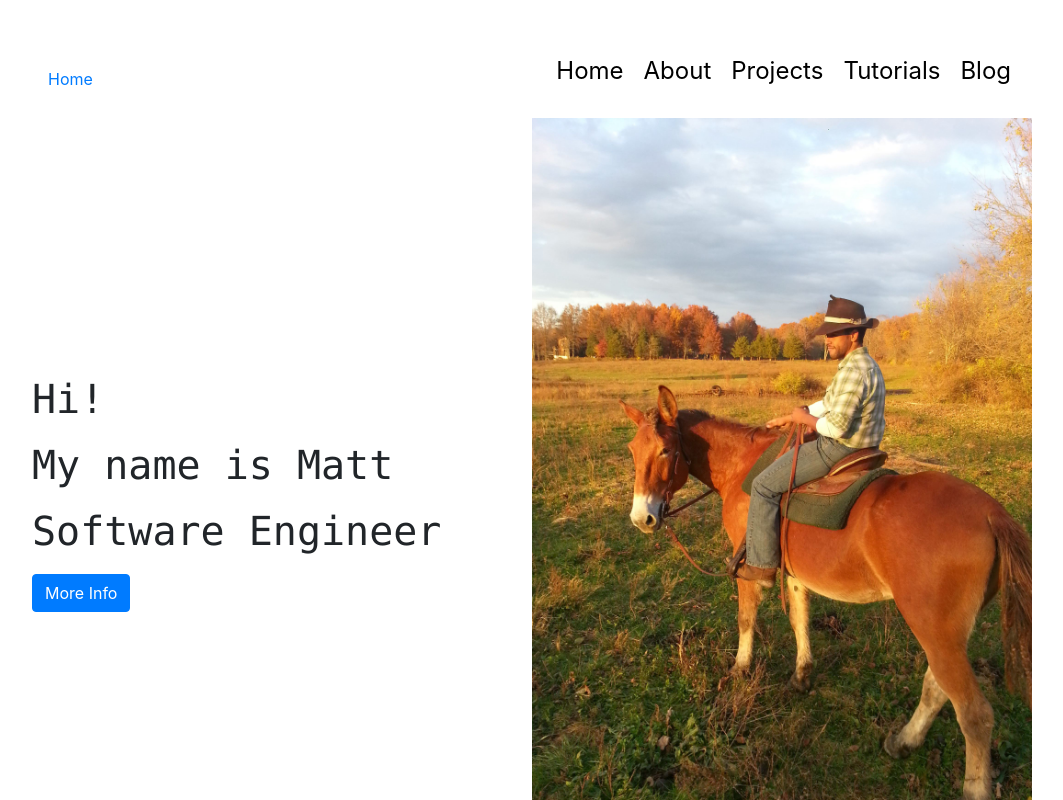
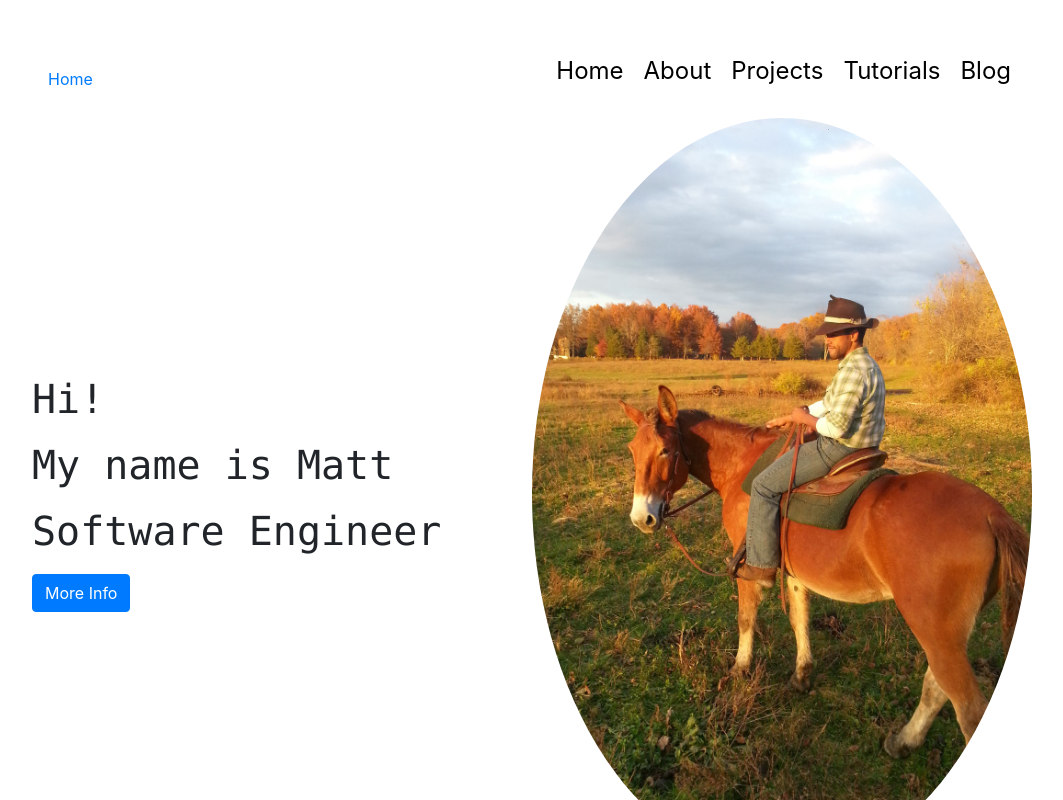
Before and after one commit to mmmoore1313/mattmoore.github.io, a React (Create React App) app: page / in a window 1280 px wide. Shown: the top 800 px of the page, without its empty margins (108-1171 px from the left). Built offline with nearby package versions, Linux system fonts and the light colour scheme.

Commit message:
Rounded the image on the home page to be a oval

```diff
--- a/src/components/Home/style.scss
+++ b/src/components/Home/style.scss
@@ -23,6 +23,7 @@
 
 .home .person img {
   width: 80%;
+  border-radius: 75%;
 }
 
 @media (min-width: 800px) {
```
